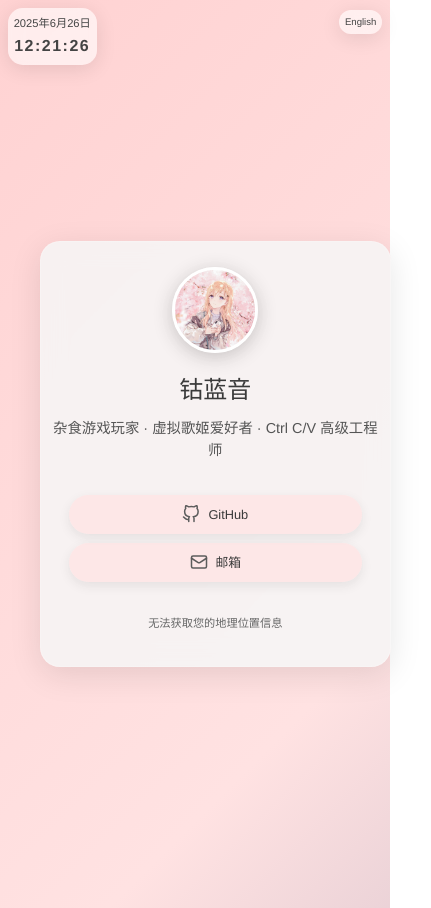
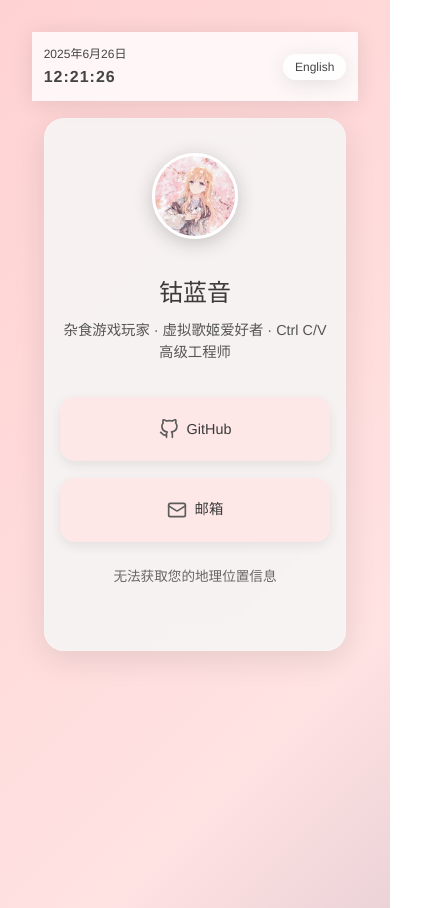
Before and after one commit to AsterZC19/asterzc19.github.io, a Vue app: page / in a window 390 px wide. Shown: the whole page, 431 px wide, since content can reach past the window. Built offline with nearby package versions, Linux system fonts and the light colour scheme; no server answers.

Commit message:
feat: add responsive mobile layout

```diff
--- a/src/App.vue
+++ b/src/App.vue
@@ -58,16 +58,30 @@ onUnmounted(() => {
 
 <template>
   <div id="app-container">
-    <!-- 语言切换按钮 -->
-    <div class="language-toggle">
+    <!-- 移动端顶部栏 -->
+    <div class="mobile-header">
+      <div class="datetime-box">
+        <div class="date">{{ currentDate }}</div>
+        <div class="time">{{ currentTime }}</div>
+      </div>
+      <div class="language-toggle">
+        <button @click="toggleLanguage" class="lang-btn">
+          {{ currentLanguageText }}
+        </button>
+      </div>
+    </div>
+
+    <!-- 桌面端时间日期框 (仅在大屏幕显示) -->
+    <div class="datetime-box desktop-only">
+      <div class="date">{{ currentDate }}</div>
+      <div class="time">{{ currentTime }}</div>
+    </div>
+
+    <!-- 桌面端语言切换按钮 (仅在大屏幕显示) -->
+    <div class="language-toggle desktop-only">
       <button @click="toggleLanguage" class="lang-btn">
         {{ currentLanguageText }}
       </button>
-    </div>
-
-    <div class="datetime-box">
-      <div class="date">{{ currentDate }}</div>
-      <div class="time">{{ currentTime }}</div>
     </div>
 
     <div class="card">
@@ -80,10 +94,6 @@ onUnmounted(() => {
           <svg xmlns="http://www.w3.org/2000/svg" width="24" height="24" viewBox="0 0 24 24" fill="none" stroke="currentColor" stroke-width="2" stroke-linecap="round" stroke-linejoin="round"><path d="M9 19c-5 1.5-5-2.5-7-3m14 6v-3.87a3.37 3.37 0 0 0-.94-2.61c3.14-.35 6.44-1.54 6.44-7A5.44 5.44 0 0 0 20 4.77 5.07 5.07 0 0 0 19.91 1S18.73.65 16 2.48a13.38 13.38 0 0 0-7 0C6.27.65 5.09 1 5.09 1A5.07 5.07 0 0 0 5 4.77a5.44 5.44 0 0 0-1.5 3.78c0 5.42 3.3 6.61 6.44 7A3.37 3.37 0 0 0 9 18.13V22"></path></svg>
           {{ t('links.github') }}
         </a>
-        <!-- <a href="https://twitter.com/yourusername" target="_blank">
-          <svg xmlns="http://www.w3.org/2000/svg" width="24" height="24" viewBox="0 0 24 24" fill="none" stroke="currentColor" stroke-width="2" stroke-linecap="round" stroke-linejoin="round"><path d="M18 6 6 18"></path><path d="m6 6 12 12"></path></svg>
-          {{ t('links.twitter') }}
-        </a> -->
         <a href="starminus0812@gmail.com">
           <svg xmlns="http://www.w3.org/2000/svg" width="24" height="24" viewBox="0 0 24 24" fill="none" stroke="currentColor" stroke-width="2" stroke-linecap="round" stroke-linejoin="round"><rect width="20" height="16" x="2" y="4" rx="2"></rect><path d="m22 7-8.97 5.7a1.94 1.94 0 0 1-2.06 0L2 7"></path></svg>
           {{ t('links.email') }}
@@ -134,7 +144,7 @@ body {
   align-items: center;
   min-height: 100vh;
   max-height: 100vh; /* 限制最大高度为视口高度 */
-  padding: 2vh 2vw; /* 使用视口单位进行响应式间距 */
+  padding: 2vh; /* 使用视口单位进行响应式间距 */
   box-sizing: border-box;
 }
 
@@ -297,64 +307,254 @@ h1 {
   transform: translateY(0);
 }
 
+/* 桌面端和移动端元素显示控制 */
+.mobile-header {
+  display: none; /* 默认隐藏移动端头部 */
+}
+
+.desktop-only {
+  display: block; /* 默认显示桌面端元素 */
+}
+
+/* 桌面端样式保持不变 */
+.desktop-only.datetime-box {
+  position: fixed;
+  top: 2vh;
+  left: 2vw;
+  background: rgba(255, 255, 255, 0.6);
+  backdrop-filter: blur(8px);
+  -webkit-backdrop-filter: blur(8px);
+  padding: 1vh 2vw;
+  border-radius: 15px;
+  box-shadow: 0 4px 20px rgba(0, 0, 0, 0.1);
+  text-align: center;
+  color: #444;
+  z-index: 10;
+  animation: fadeIn 0.8s ease-out;
+}
+
+.desktop-only.language-toggle {
+  position: fixed;
+  top: 2vh;
+  right: 2vw;
+  z-index: 11;
+  animation: fadeIn 0.8s ease-out;
+}
+
 /* 响应式设计 - 媒体查询 */
 
-/* 小屏幕设备 (手机竖屏) */
-@media (max-width: 480px) {
-  .datetime-box {
-    top: 1vh;
-    left: 2vw;
-    padding: 0.8vh 1.5vw;
+/* 移动端专用布局 */
+@media (max-width: 768px) {
+  /* 显示/隐藏控制 */
+  .mobile-header {
+    display: flex !important;
   }
 
-  .language-toggle {
-    top: 1vh;
-    right: 2vw;
+  .desktop-only {
+    display: none !important;
   }
 
-  .lang-btn {
-    padding: 0.8vh 1.5vw;
-    font-size: clamp(0.6rem, 2vw, 0.8rem);
+  body {
+    overflow-y: auto; /* 移动端允许滚动 */
+    overflow-x: hidden; /* 防止水平滚动 */
   }
 
+  #app-container {
+    flex-direction: column;
+    justify-content: flex-start;
+    align-items: stretch; /* 改为拉伸对齐 */
+    min-height: 100vh;
+    max-height: none; /* 移除高度限制 */
+    padding: 0;
+    width: 100%;
+  }
+
+  /* 移动端顶部栏 */
+  .mobile-header {
+    justify-content: space-between;
+    align-items: center;
+    width: 100%;
+    padding: 2vh 4vw;
+    background: rgba(255, 255, 255, 0.8);
+    backdrop-filter: blur(12px);
+    -webkit-backdrop-filter: blur(12px);
+    box-shadow: 0 2px 20px rgba(0, 0, 0, 0.1);
+    position: sticky;
+    top: 0;
+    z-index: 20;
+    box-sizing: border-box;
+  }
+
+  .mobile-header .datetime-box {
+    position: static;
+    background: none;
+    backdrop-filter: none;
+    -webkit-backdrop-filter: none;
+    padding: 0;
+    border-radius: 0;
+    box-shadow: none;
+    animation: none;
+    text-align: left; /* 左对齐 */
+  }
+
+  .mobile-header .datetime-box .date {
+    font-size: 0.85rem;
+    margin-bottom: 2px;
+  }
+
+  .mobile-header .datetime-box .time {
+    font-size: 1.1rem;
+    letter-spacing: 1px;
+    margin-top: 0;
+  }
+
+  .mobile-header .language-toggle {
+    position: static;
+    top: auto;
+    right: auto;
+    animation: none;
+  }
+
+  .mobile-header .lang-btn {
+    padding: 8px 16px;
+    font-size: 0.8rem;
+    min-width: 70px;
+  }
+
+  /* 移动端主卡片 */
   .card {
-    padding: 3vh 3vw;
-    max-width: 90vw;
+    width: calc(100% - 8vw); /* 使用calc确保正确计算 */
+    max-width: none;
+    max-height: none;
+    margin: 3vh 4vw; /* 左右边距一致 */
+    padding: 6vh 6vw;
+    position: relative;
+    box-sizing: border-box;
+    align-self: center; /* 居中对齐 */
+  }
+
+  .avatar {
+    width: 100px;
+    height: 100px;
+    margin-bottom: 2vh;
+  }
+
+  h1 {
+    font-size: 1.8rem;
+    margin: 2vh 0 1vh;
+  }
+
+  .subtitle {
+    font-size: 1rem;
+    margin-bottom: 4vh;
+    min-height: auto;
+    line-height: 1.5;
   }
 
   .links {
     flex-direction: column;
-    align-items: center;
-    gap: 1vh;
+    gap: 2vh;
+    margin-bottom: 3vh;
+    width: 100%;
   }
 
   .links a {
-    width: 80%;
+    width: 100%;
     justify-content: center;
+    padding: 3vh 4vw;
+    font-size: 1rem;
+    border-radius: 15px;
+    box-sizing: border-box;
+  }
+
+  .links a svg {
+    width: 20px;
+    height: 20px;
+  }
+
+  .footer {
+    margin-top: 3vh;
+    height: auto;
+    padding-bottom: 2vh;
+    width: 100%;
+  }
+
+  .ip-info {
+    font-size: 0.85rem;
+    line-height: 1.4;
+    text-align: center;
   }
 }
 
-/* 小屏幕设备 (手机横屏) */
-@media (max-width: 768px) and (orientation: landscape) {
-  .datetime-box {
-    top: 1vh;
-    left: 1vw;
-    padding: 0.5vh 1vw;
+/* 小屏幕设备 (手机竖屏) 特殊优化 */
+@media (max-width: 480px) {
+  .mobile-header {
+    padding: 1.5vh 3vw;
   }
 
-  .language-toggle {
-    top: 1vh;
-    right: 1vw;
+  .mobile-header .datetime-box .date {
+    font-size: 0.75rem;
   }
 
-  .lang-btn {
-    padding: 0.5vh 1vw;
-    font-size: clamp(0.6rem, 1.8vw, 0.8rem);
+  .mobile-header .datetime-box .time {
+    font-size: 1rem;
+  }
+
+  .mobile-header .lang-btn {
+    padding: 6px 12px;
+    font-size: 0.75rem;
+    min-width: 60px;
   }
 
   .card {
-    padding: 2vh 3vw;
-    max-width: 70vw;
+    width: calc(100% - 6vw);
+    padding: 4vh 4vw;
+    margin: 2vh 3vw;
+  }
+
+  .avatar {
+    width: 80px;
+    height: 80px;
+  }
+
+  h1 {
+    font-size: 1.5rem;
+  }
+
+  .subtitle {
+    font-size: 0.9rem;
+  }
+
+  .links a {
+    padding: 2.5vh 3vw;
+    font-size: 0.9rem;
+  }
+}
+
+/* 手机横屏也使用移动端布局 */
+@media (max-width: 768px) and (orientation: landscape) {
+  .mobile-header {
+    padding: 1vh 3vw;
+  }
+
+  .mobile-header .datetime-box .date {
+    font-size: 0.75rem;
+  }
+
+  .mobile-header .datetime-box .time {
+    font-size: 1rem;
+  }
+
+  .mobile-header .lang-btn {
+    padding: 6px 12px;
+    font-size: 0.75rem;
+    min-width: 60px;
+  }
+
+  .card {
+    width: calc(100% - 6vw);
+    margin: 2vh 3vw;
+    padding: 3vh 4vw;
   }
 
   .avatar {
@@ -363,17 +563,27 @@ h1 {
   }
 
   h1 {
-    font-size: clamp(1.2rem, 3vw, 1.8rem);
+    font-size: clamp(1.2rem, 3vw, 1.6rem);
     margin: 1vh 0;
   }
 
   .subtitle {
     margin-bottom: 2vh;
+    font-size: 0.9rem;
+  }
+
+  .links {
+    gap: 1.5vh;
+  }
+
+  .links a {
+    padding: 2vh 3vw;
+    font-size: 0.9rem;
   }
 
   .footer {
     margin-top: 2vh;
-    height: 2vh;
+    height: auto;
   }
 }
 
@@ -405,4 +615,22 @@ h1 {
     max-width: 700px;
   }
 }
+
+/* 平板设备横屏优化 */
+@media (min-width: 769px) and (max-width: 1024px) and (orientation: landscape) {
+  .card {
+    max-width: 70vw;
+    padding: 4vh 5vw;
+  }
+
+  .links {
+    flex-direction: row;
+    gap: 2vw;
+  }
+
+  .links a {
+    flex: 1;
+    padding: 2vh 3vw;
+  }
+}
 </style>
```
